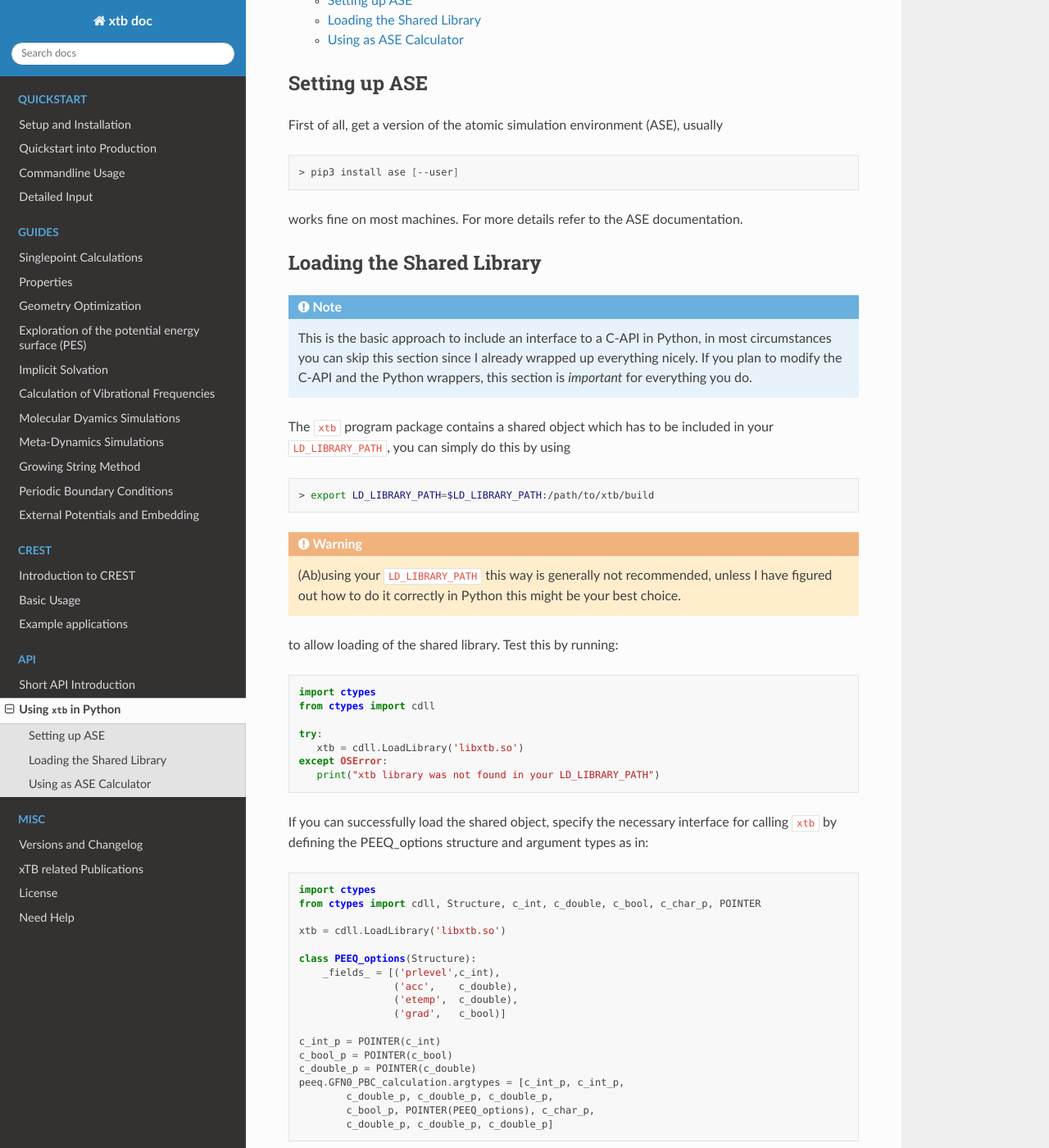
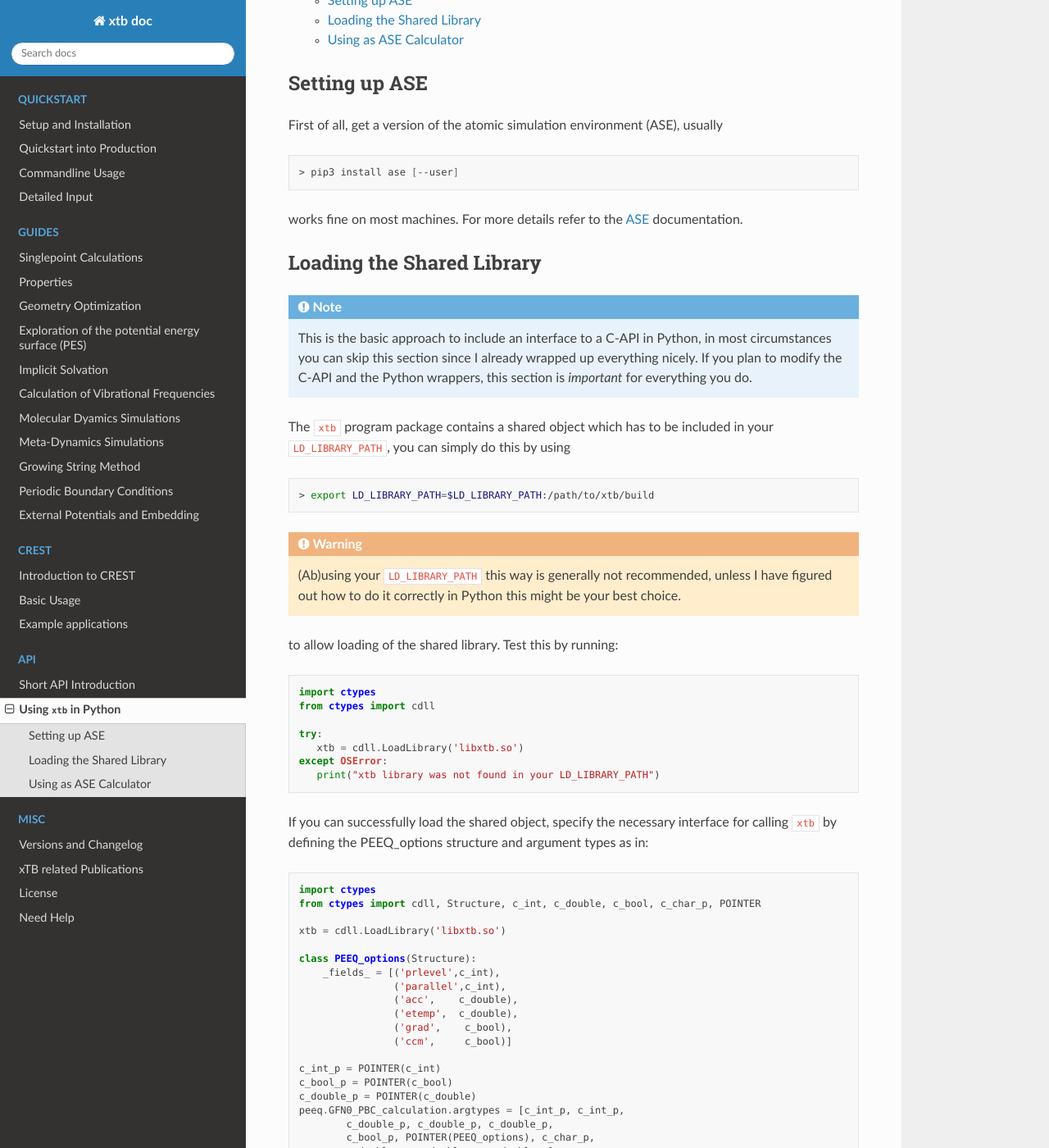
Before and after one commit to grimme-lab/xtb_docs, a Sphinx documentation site: the page built from source/dev_python.rst, in a window 1280 px wide and 1400 px high, scrolled down 408 px. Shown: the whole window at 82% size. Built offline with Sphinx 7.4.7 and the Read the Docs theme 2.0.0, drawn with Linux system fonts in a browser that asks for light colours.

Commit message:
added link to ASE

```diff
--- a/source/dev_python.rst
+++ b/source/dev_python.rst
@@ -71,9 +73,11 @@
 
    class PEEQ_options(Structure):
        _fields_ = [('prlevel',c_int),
+                   ('parallel',c_int),
                    ('acc',    c_double),
                    ('etemp',  c_double),
-                   ('grad',   c_bool)]
+                   ('grad',    c_bool),
+                   ('ccm',     c_bool)]
 
    c_int_p = POINTER(c_int)
    c_bool_p = POINTER(c_bool)
```
Also changed, not shown: other parts of source/dev_python.rst (+3 -1 lines).
